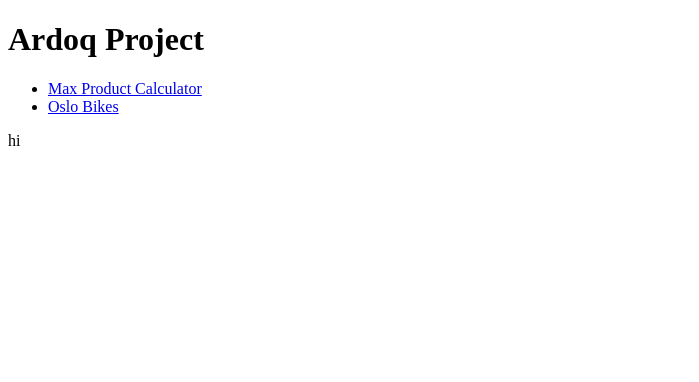
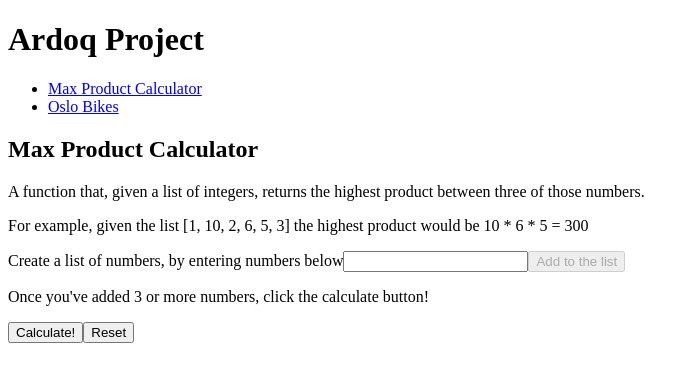
Before and after one commit to floorford/ardoq_proj, a React (Create React App) app: page /#/calculator in a window 1280 px wide. Shown: the top 382 px of the page, without its empty margins (0-699 px from the left). Built offline with nearby package versions, Linux system fonts and the light colour scheme.

Commit message:
barebones of the max product function completed, needs styling and double checking

```diff
--- a/public/index.html
+++ b/public/index.html
@@ -9,7 +9,7 @@
       name="description"
       content="Small application to demonstrate a mathematical function, and make use of an API"
     />
-    <link rel="apple-touch-icon" href="%PUBLIC_URL%/logo192.png" />
+    <link rel="apple-touch-icon" href="%PUBLIC_URL%/logo128.png" />
     <!--
       manifest.json provides metadata used when your web app is installed on a
       user's mobile device or desktop. See https://developers.google.com/web/fundamentals/web-app-manifest/
--- a/src/components/MaxProductCalculator.js
+++ b/src/components/MaxProductCalculator.js
@@ -1,7 +1,99 @@
 import React from "react";
 
-const MaxProductCalculator = () => {
-  return <header>hi</header>;
-};
+class MaxProductCalculator extends React.Component {
+  constructor(props) {
+    super(props);
+
+    this.state = {
+      list: [],
+      input: "",
+      total: null,
+      error: false,
+    };
+  }
+
+  handleAddNumbers = (e) => {
+    e.preventDefault();
+
+    this.setState({ input: "", list: [...this.state.list, this.state.input] });
+  };
+
+  handleInputChange = (e) => {
+    this.setState({ input: e.target.value });
+  };
+
+  handleReset = () => {
+    this.setState({ list: [], input: "", total: null, error: false });
+  };
+
+  handleCalculation = () => {
+    const { list } = this.state;
+
+    if (list.length >= 3) {
+      const listCopy = list;
+      const sortedList = listCopy.sort((a, b) => a - b);
+      const highestThree = sortedList.slice(Math.max(sortedList.length - 3, 0));
+
+      let maxProduct = highestThree.reduce((sum, val) => sum * +val, 1);
+
+      this.setState({ total: maxProduct, error: false });
+    } else {
+      this.setState({ error: true });
+    }
+  };
+
+  render() {
+    const { list, input, total, error } = this.state;
+
+    return (
+      <article>
+        <h2>Max Product Calculator</h2>
+        <section>
+          <p>
+            A function that, given a list of integers, returns the highest
+            product between three of those numbers.
+          </p>
+          <p>
+            For example, given the list [1, 10, 2, 6, 5, 3] the highest product
+            would be 10 * 6 * 5 = 300
+          </p>
+          {list ? (
+            <ul>
+              {list.map((x, i) => (
+                <li key={i}>{x}</li>
+              ))}
+            </ul>
+          ) : null}
+          <form>
+            <label htmlFor='list'>
+              Create a list of numbers, by entering numbers below
+            </label>
+            <input
+              onChange={this.handleInputChange}
+              type='number'
+              name='list'
+              id='list'
+              value={input}
+            />
+            <button onClick={this.handleAddNumbers} disabled={!input.length}>
+              Add to the list
+            </button>
+          </form>
+          <p>
+            Once you've added 3 or more numbers, click the calculate button!
+          </p>
+          <button onClick={this.handleCalculation}>Calculate!</button>
+          {total ? <h4>The highest product is: {total}</h4> : null}
+          {error ? (
+            <p>
+              Please enter at least 3 numbers before using the calculate button
+            </p>
+          ) : null}
+          <button onClick={this.handleReset}>Reset</button>
+        </section>
+      </article>
+    );
+  }
+}
 
 export default MaxProductCalculator;
```
Also changed, not shown: public/logo128.png (renamed from public/logo192.png), public/manifest.json.
